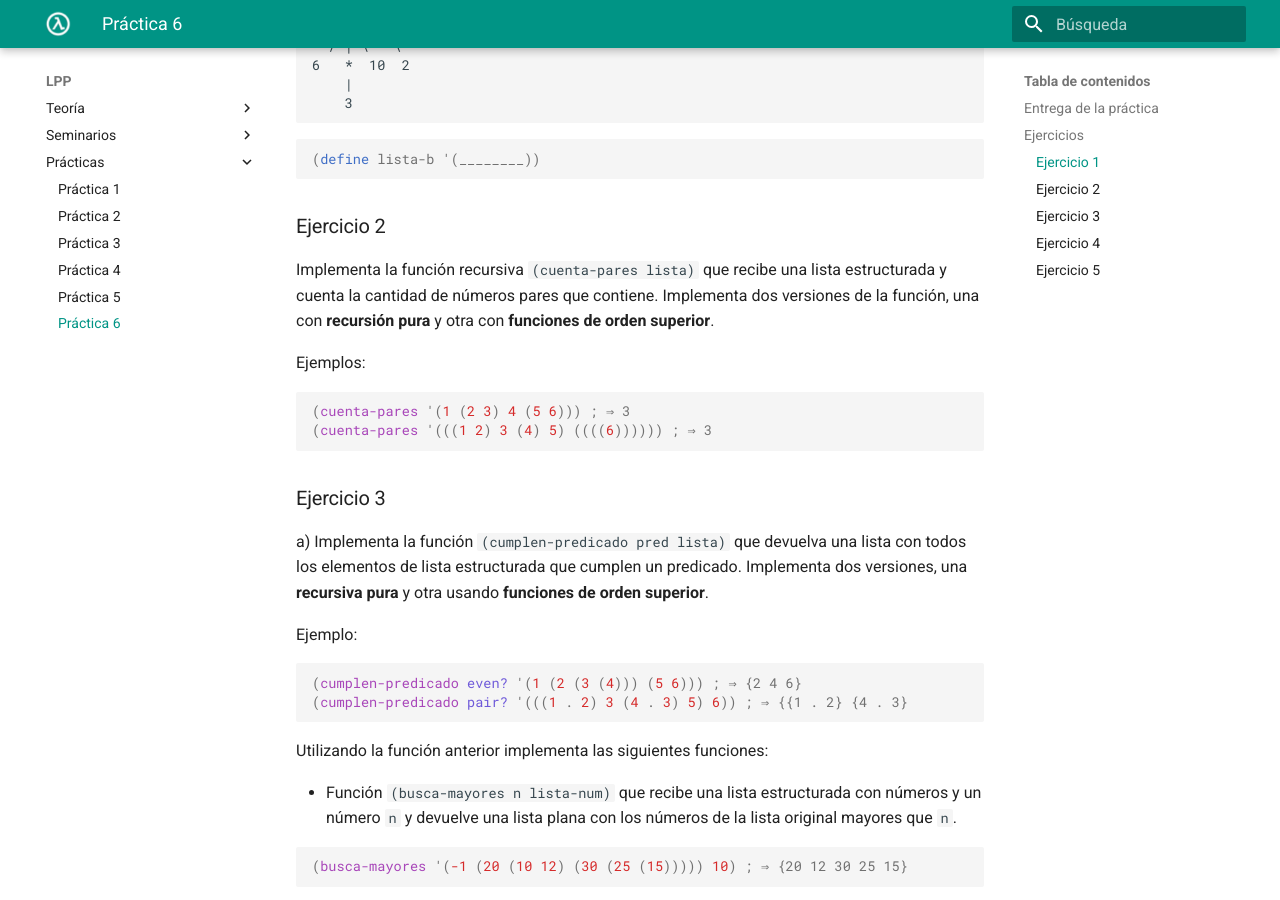
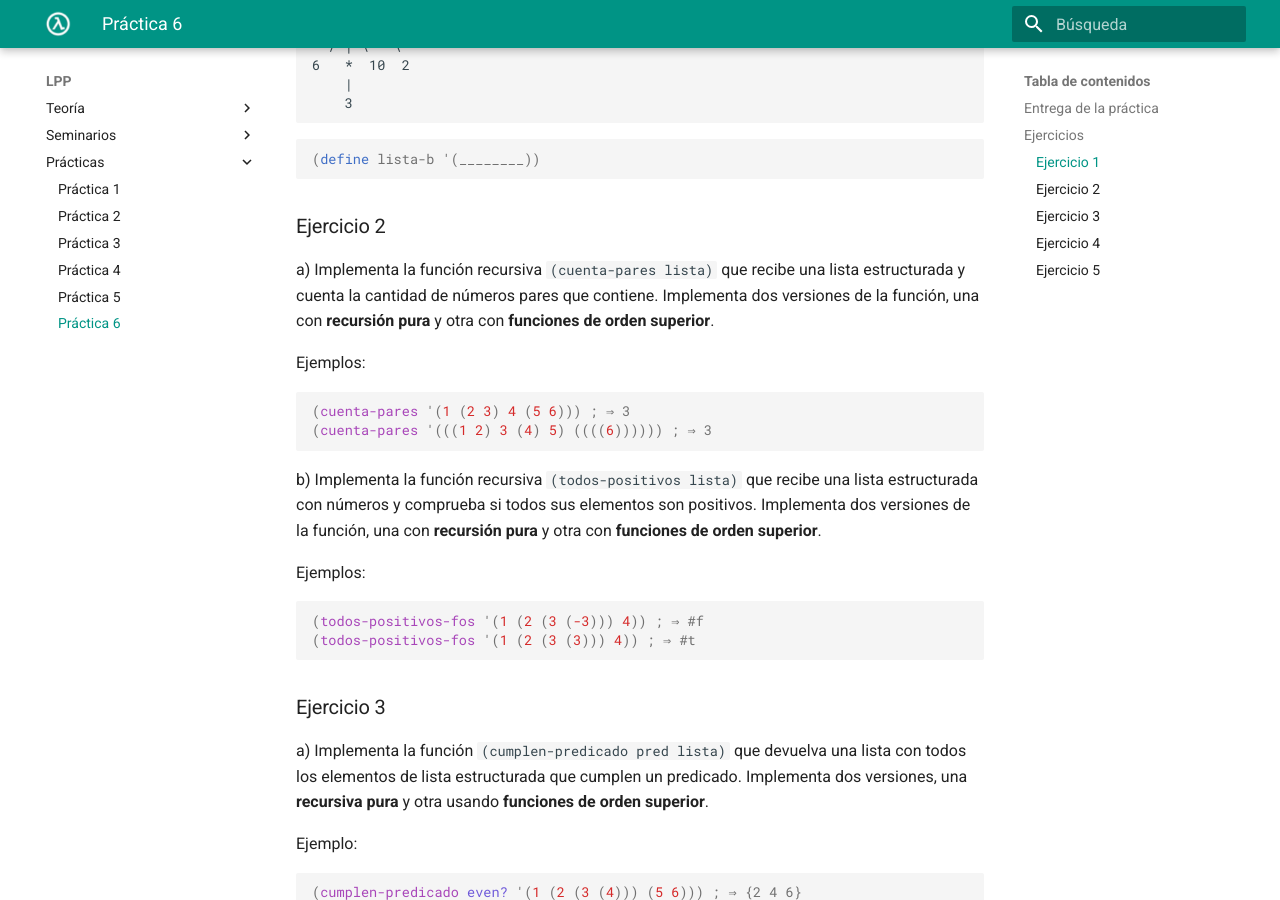
Before and after one commit to domingogallardo/apuntes-lpp, an MkDocs documentation site: the page built from docs/practicas/practica06/practica06.md, in a window 1280 px wide and 900 px high, scrolled down 1026 px. Built offline with MkDocs 1.6.1 and Material for MkDocs 9.7.7, drawn with Linux system fonts in a browser that asks for light colours.

Commit message:
Añadido ejercico práctica 6

````diff
--- a/docs/practicas/practica06/practica06.md
+++ b/docs/practicas/practica06/practica06.md
@@ -60,7 +60,7 @@ sus elementos.
 
 ### Ejercicio 2  ###
 
-Implementa la función recursiva `(cuenta-pares lista)` que recibe una
+a) Implementa la función recursiva `(cuenta-pares lista)` que recibe una
 lista estructurada y cuenta la cantidad de números pares que
 contiene. Implementa dos versiones de la función, una con
 **recursión pura** y otra con **funciones de orden superior**.
@@ -70,6 +70,18 @@ Ejemplos:
 ```scheme
 (cuenta-pares '(1 (2 3) 4 (5 6))) ; ⇒ 3
 (cuenta-pares '(((1 2) 3 (4) 5) ((((6)))))) ; ⇒ 3
+```
+
+b) Implementa la función recursiva `(todos-positivos lista)` que
+recibe una lista estructurada con números y comprueba si todos sus
+elementos son positivos. Implementa dos versiones de la función, una con
+**recursión pura** y otra con **funciones de orden superior**.
+
+Ejemplos:
+
+```scheme
+(todos-positivos-fos '(1 (2 (3 (-3))) 4)) ; ⇒ #f
+(todos-positivos-fos '(1 (2 (3 (3))) 4)) ; ⇒ #t
 ```
 
 ### Ejercicio 3 ###
````
